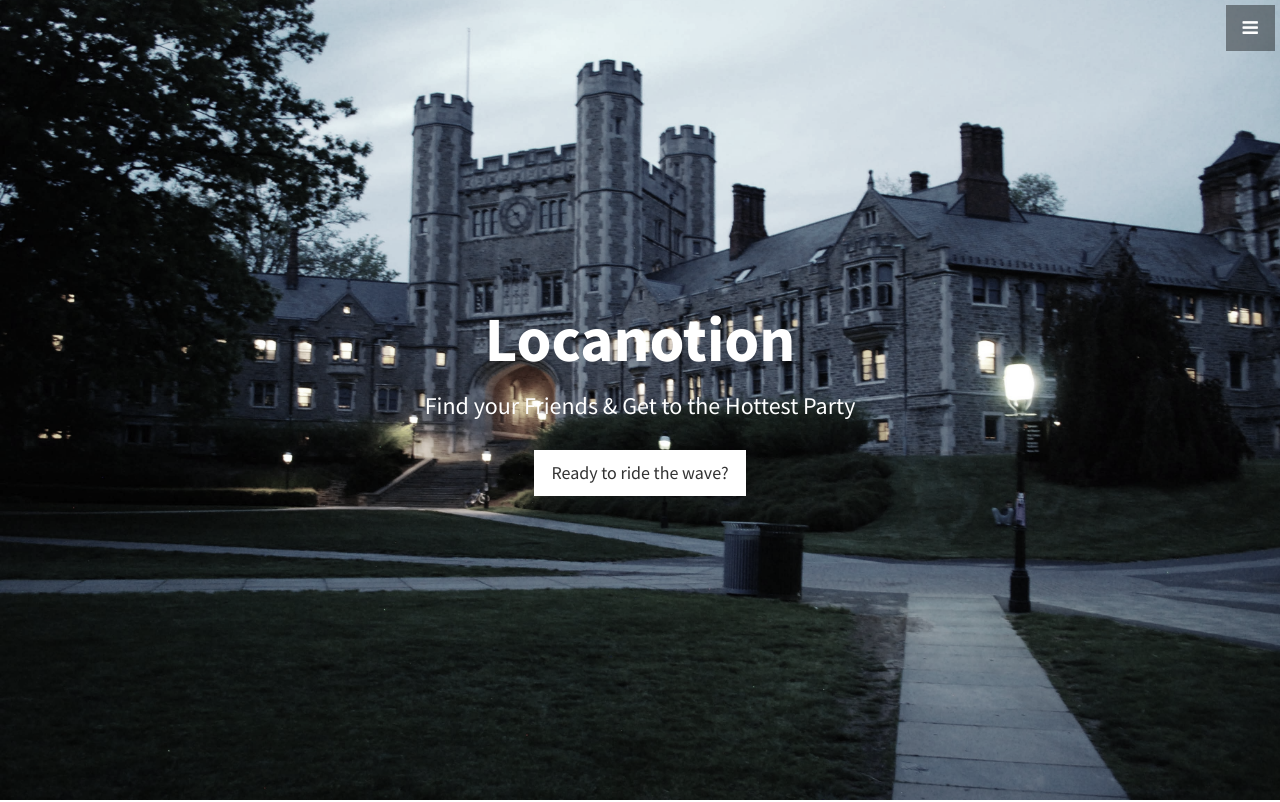
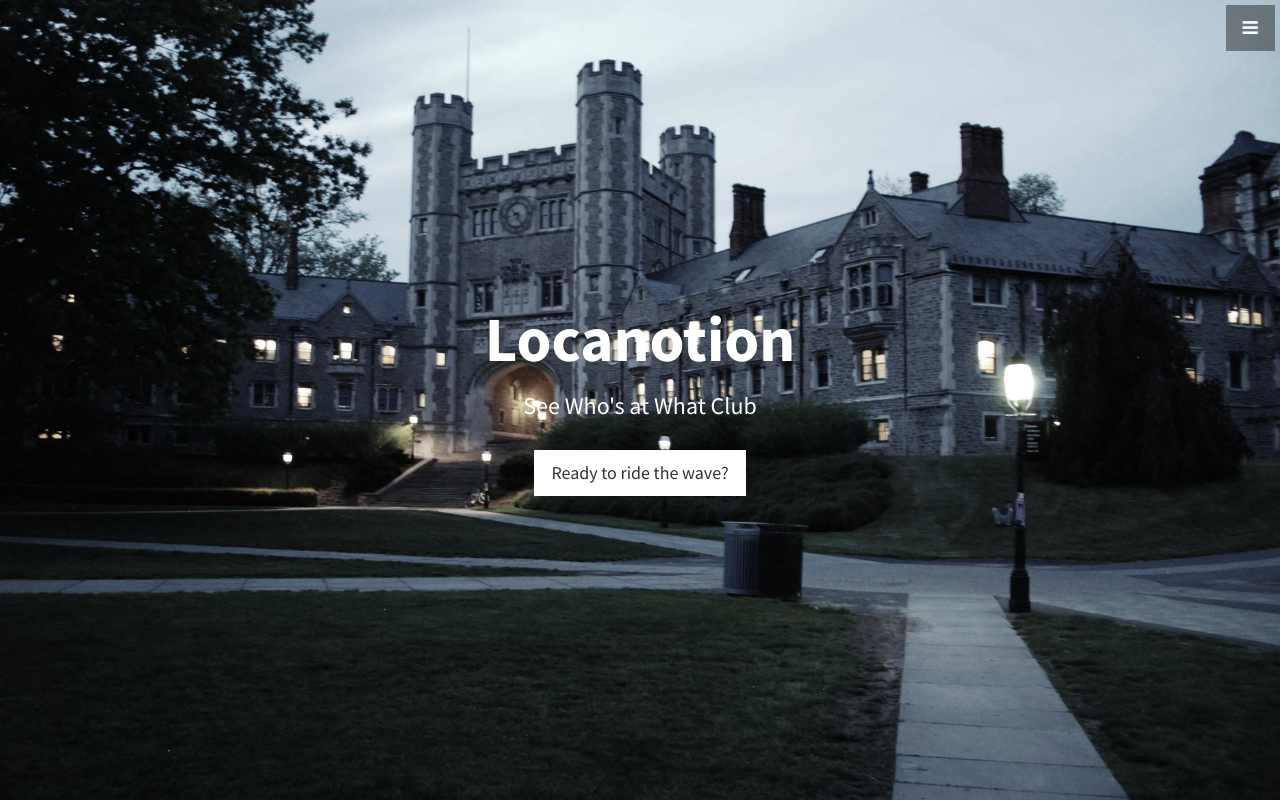
Before and after one commit to locanotion/locanotion, a plain HTML site: page Locanotion_Website/index.html in a window 1280 px wide. Shown: the top 802 px of the page. Drawn offline with Linux system fonts and the light colour scheme.

Commit message:
website edits

```diff
--- a/Locanotion_Website/index.html
+++ b/Locanotion_Website/index.html
@@ -63,7 +63,7 @@
     <header id="top" class="header">
         <div class="text-vertical-center">
             <h1>Locanotion</h1>
-            <h3>Find your Friends &amp; Get to the Hottest Party</h3>
+            <h3><span id="changeText" class="italic bold">Find your Friends</span></h3>
             <br>
             <a href="#about" class="btn btn-light btn-lg">Ready to ride the wave?</a>
         </div>
@@ -275,6 +275,24 @@
 
     <!-- Custom Theme JavaScript -->
     <script>
+
+    // Change text on home menu
+    var text = ["Find your Friends", "See Who's at What Club", "Get to the Hottest Party", "Never Lose Your Friends Again", "Win the Night"];
+    var counter = 0;
+    var elem = $("#changeText");
+
+    change();
+
+    function change() {
+        elem.fadeOut(500,function(){
+            elem.html(text[counter]);
+            counter++;
+            if(counter >= text.length) { counter = 0; }
+            elem.fadeIn(500);
+            setTimeout(change, 2000);
+        });
+    }
+
     // Closes the sidebar menu
     $("#menu-close").click(function(e) {
         e.preventDefault();
```
